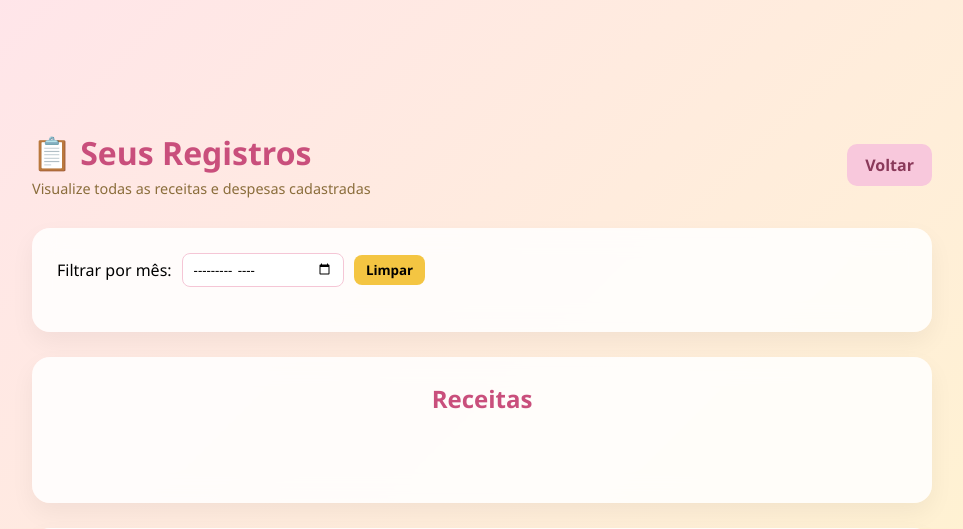
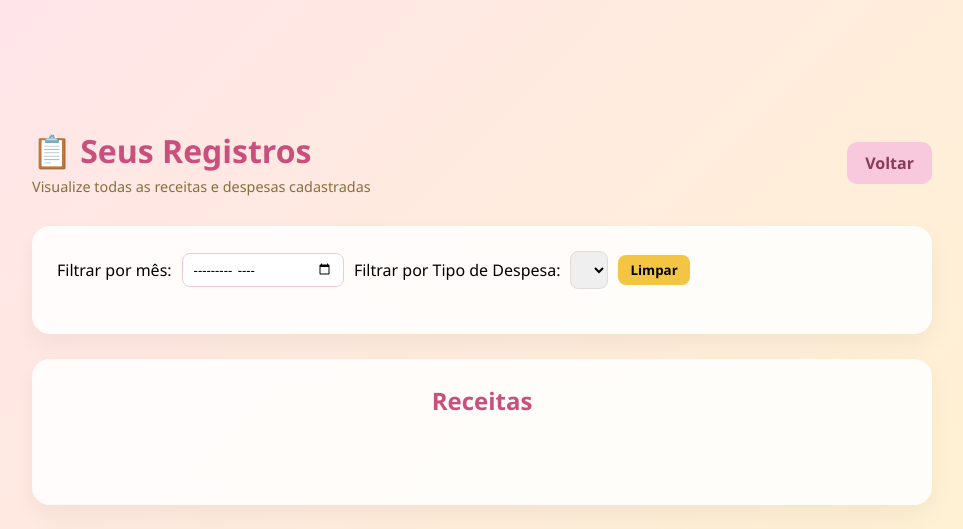
Before and after one commit to isadorasilva22/Fluxy, a Flask app: page /registros in a window 1280 px wide. Shown: the top 529 px of the page, without its empty margins (158-1121 px from the left). Run offline with Flask 3, Linux system fonts and the light colour scheme; data that the repository does not hold is empty; some libraries are stand-ins or nearby versions.

Commit message:
update: filtro por tipo de despesa

```diff
--- a/static/css/registros.css
+++ b/static/css/registros.css
@@ -89,6 +89,12 @@
     border-radius: 8px;
     border: 1px solid #f5c6d6;
     outline: none;
+}
+
+.filtro select {
+  padding: 8px;
+  border-radius: 8px;
+  border: 1px solid #ddd;
 }
 
 .btn-limpar {
--- a/static/js/registros.js
+++ b/static/js/registros.js
@@ -6,6 +6,7 @@
 const editGrupoParcelas = document.getElementById("edit-grupo-parcelas");
 const editValor = document.getElementById("edit-valor");
 const editData = document.getElementById("edit-data");
+const filtroTipo = document.getElementById("filtro-tipo");
 
 const btnSalvar = document.getElementById("btn-salvar");
 const btnCancelar = document.getElementById("btn-cancelar");
@@ -94,10 +95,31 @@
 if (btnLimpar) {
     btnLimpar.addEventListener("click", () => {
         filtroMes.value = "";
+        filtroTipo.value = "";
         carregarRegistros(true);
     });
 }
 
+async function carregarFiltroTipos() {
+    const tipos = await obterTipos();
+
+    if (!filtroTipo) return;
+
+    filtroTipo.innerHTML = `<option value="">Todos os tipos</option>`;
+
+    tipos.forEach(t => {
+        const opt = document.createElement("option");
+        opt.value = t.id;
+        opt.textContent = t.nome;
+        filtroTipo.appendChild(opt);
+    });
+}
+
+if (filtroTipo) {
+    filtroTipo.addEventListener("change", () => {
+        carregarRegistros(true);
+    });
+}
 // ================= RENDERIZAÇÃO =================
 
 async function carregarRegistros(animar = false) {
@@ -108,6 +130,7 @@
     const receitas = await obterReceitas();
     const despesas = await obterDespesas();
     const mesSelecionado = filtroMes ? filtroMes.value : "";
+    const tipoSelecionado = filtroTipo ? filtroTipo.value: "";
 
     let totalReceitas = 0;
     let totalDespesas = 0;
@@ -175,6 +198,12 @@
                 return;
             }
         }
+
+        if (tipoSelecionado) {
+            if (despesa.tipo_id != tipoSelecionado) {
+                return;
+            }
+}
 
         contadorDespesas++;
 
@@ -419,3 +448,4 @@
 // ================= INICIALIZAÇÃO =================
 
 carregarRegistros(true);
+carregarFiltroTipos();
--- a/templates/registros.html
+++ b/templates/registros.html
@@ -27,6 +27,9 @@
     <div class="filtro">
         <label for="filtro-mes">Filtrar por mês:</label>
         <input type="month" id="filtro-mes">
+
+        <label for="filtro-mes">Filtrar por Tipo de Despesa:</label>
+        <select id="filtro-tipo"> <opition value="">Todos os tipos</opition></select>
         <button id="btn-limpar" class="btn-limpar">Limpar</button>
     </div>
 </div>
```
